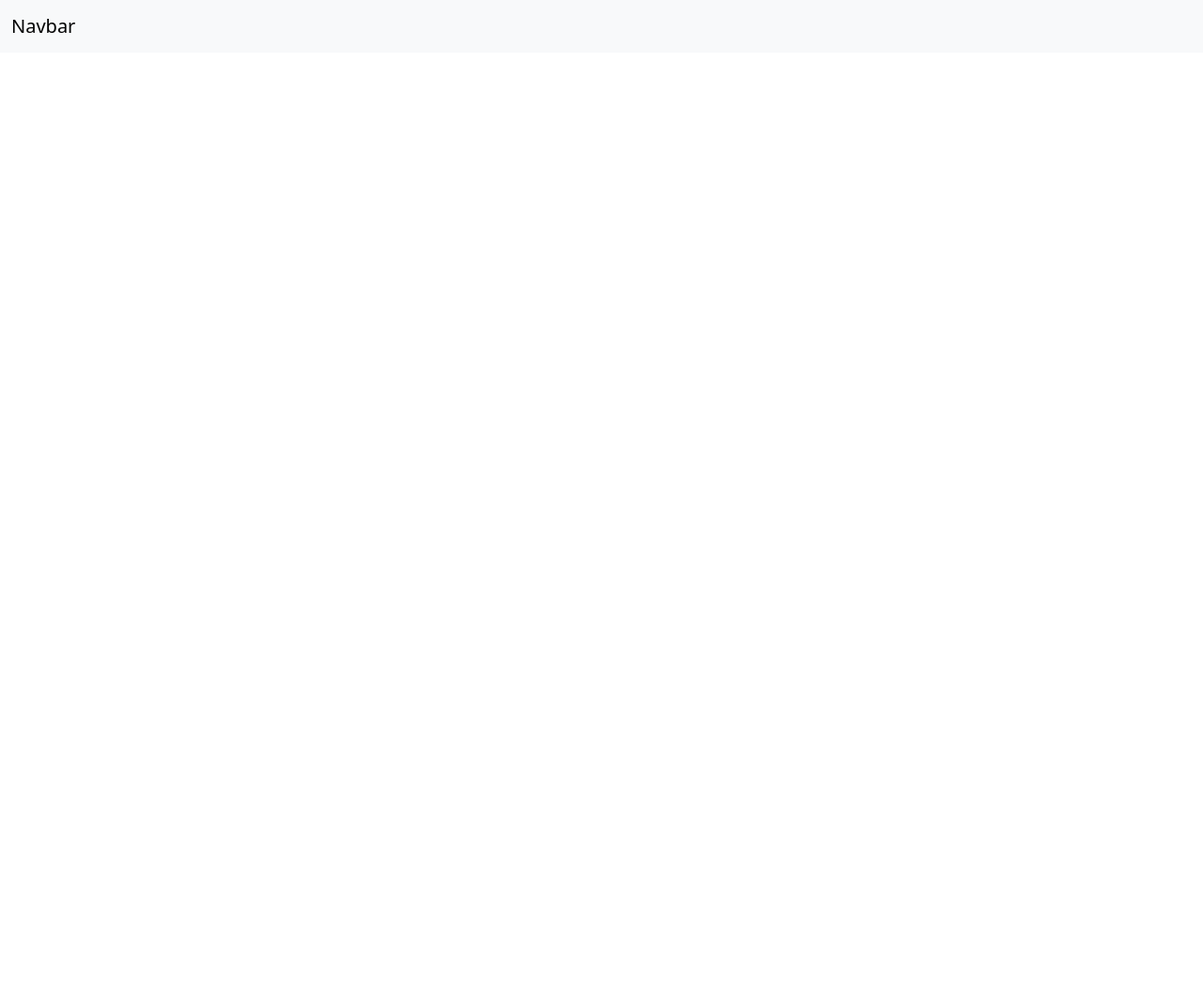
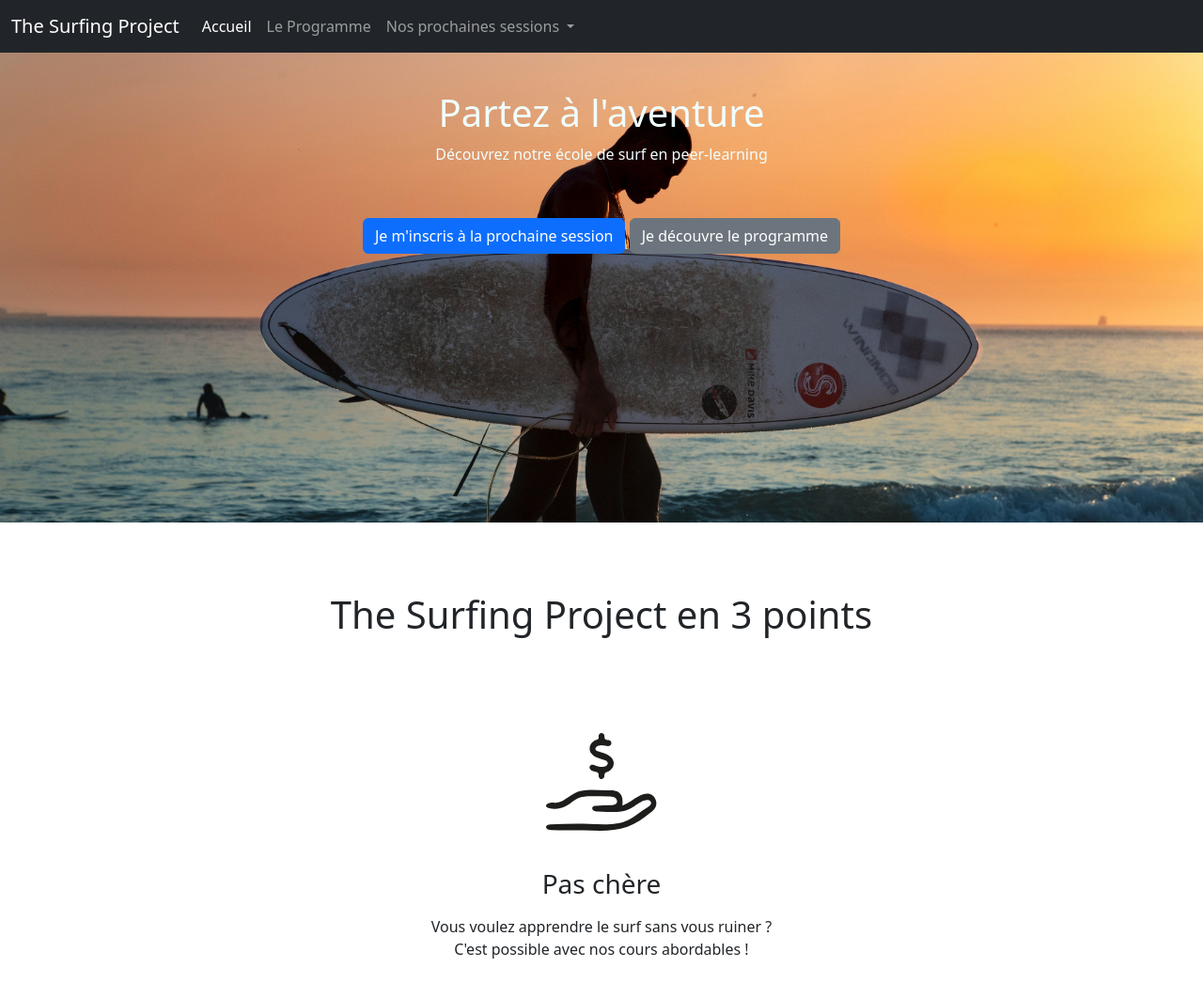
Before and after one commit to DamiC0de/TheSurfingProject, a plain HTML site: page index.html in a window 1280 px wide. Shown: the whole page at 94% size. Before the commit the page ends 800 px from the top, so only its background shows below. Drawn offline with nearby package versions, Linux system fonts and the light colour scheme.

Commit message:
Add style.css and create static folder

```diff
--- a/index.html
+++ b/index.html
@@ -5,17 +5,78 @@
     <meta http-equiv="X-UA-Compatible" content="IE=edge">
     <meta name="viewport" content="width=device-width, initial-scale=1.0">
     <link href="https://cdn.jsdelivr.net/npm/bootstrap@5.3.0-alpha3/dist/css/bootstrap.min.css" rel="stylesheet" integrity="sha384-KK94CHFLLe+nY2dmCWGMq91rCGa5gtU4mk92HdvYe+M/SXH301p5ILy+dN9+nJOZ" crossorigin="anonymous">
+    <link rel="stylesheet" type="text/css" href="./style.css">
     <title>The Surfing Project</title>
 </head>
 <body>
     <header>
-        <nav class="navbar navbar-expand-lg navbar-light bg-light">
+        <nav class="navbar navbar-expand-lg navbar navbar-dark bg-dark">
             <div class="container-fluid">
-                <a class="navbar-brand" href="#">Navbar</a>
+              <a class="navbar-brand" href="#">The Surfing Project</a>
+              <button class="navbar-toggler" type="button" data-bs-toggle="collapse" data-bs-target="#navbarSupportedContent" aria-controls="navbarSupportedContent" aria-expanded="false" aria-label="Toggle navigation">
+                <span class="navbar-toggler-icon"></span>
+              </button>
+              <div class="collapse navbar-collapse" id="navbarSupportedContent">
+                <ul class="navbar-nav me-auto mb-2 mb-lg-0">
+                  <li class="nav-item">
+                    <a class="nav-link active" aria-current="page" href="#">Accueil</a>
+                  </li>
+                  <li class="nav-item">
+                    <a class="nav-link" href="#">Le Programme</a>
+                  </li>
+                  <li class="nav-item dropdown">
+                    <a class="nav-link dropdown-toggle" href="#" id="navbarDropdown" role="button" data-bs-toggle="dropdown" aria-expanded="false">
+                      Nos prochaines sessions
+                    </a>
+                    <ul class="dropdown-menu" aria-labelledby="navbarDropdown">
+                      <li><a class="dropdown-item" href="#">Mai 2023</a></li>
+                      <li><a class="dropdown-item" href="#">Juin 2023</a></li>
+                    </ul>
+                  </li>
+                </ul>
+              </div>
             </div>
         </nav>
+
+        <div class="jumbotron-hero">
+            <div class="header_text">
+                <h1>Partez à l'aventure</h1>
+                <p>Découvrez notre école de surf en peer-learning</p>
+            </div>
+            <div class="buttons">
+                <button type="button" class="btn btn-primary">Je m'inscris à la prochaine session</button>
+                <button type="button" class="btn btn-secondary">Je découvre le programme</button>
+            </div>
+        </div>
+        <!-- <img src="./static/home.jpg" class="img-fluid" alt="..."> -->
     </header>
 
+    <main>
+        <section class="top_site">
+            <p class="fs-1">The Surfing Project en 3 points</p>
+        </section>
+
+<!--
+        <div class="card" style="width:400px">
+            <div class="card-img-overlay">
+                <img src="./static/cheap.svg" class="card_top_page">
+                <h4 class="card-title">Pas chère</h4>
+                <p class="card-text">Some example text.</p>
+            </div>
+        </div> -->
+
+        <div class="card-body">
+            <img src="./static/cheap.svg">
+            <h3 class="card-title">Pas chère</h3>
+            <ul class="list-unstyled mt-3 mb-4">
+              <li>Vous voulez apprendre le surf sans vous ruiner ?</li>
+              <li>C'est possible avec nos cours abordables !</li>
+            </ul>
+        </div>
+
+
+
+    </main>
 
 
     <script src="https://cdn.jsdelivr.net/npm/bootstrap@5.3.0-alpha3/dist/js/bootstrap.bundle.min.js" integrity="sha384-ENjdO4Dr2bkBIFxQpeoTz1HIcje39Wm4jDKdf19U8gI4ddQ3GYNS7NTKfAdVQSZe" crossorigin="anonymous"></script>
--- /dev/null
+++ b/style.css
@@ -0,0 +1,43 @@
+body {
+    align-items: center;
+}
+
+.jumbotron-hero {
+    /* Choisis la hauteur ici */
+    height: 500px;
+
+    /* Tu lui donnes une image de background */
+    background-image: url("./static/home.jpg");
+
+    /* Centre l'image et la met bien sur tous les écrans */
+    background-position: center;
+    background-repeat: no-repeat;
+    background-size: cover;
+
+  }
+
+  .header_text {
+    color: azure;
+    text-align: center;
+    padding-top: 40px;
+  }
+
+  .buttons {
+    text-align: center;
+    padding-top: 40px;
+  }
+
+  .top_site {
+    text-align: center;
+    padding-top: 68px;
+  }
+
+.card-body {
+    text-align: center;
+    padding-top: 80px;
+}
+
+.card-body img {
+    height: 144px;
+    padding-bottom: 40px;
+}
```
Also changed, not shown: static/cheap.svg (added), static/home.jpg (added).
